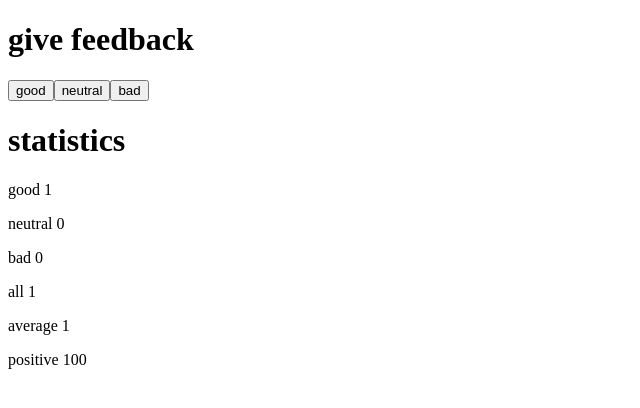
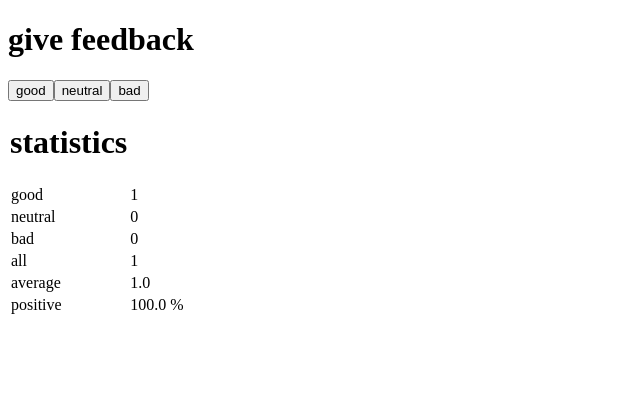
Before and after one commit to anh-tq-huynh/fullstack-course, a React (Vite) app in the folder part1/unicafe/unicafe/: page / in a window 1280 px wide. Both pictures are taken after a click on the button "good". Shown: the top 408 px of the page, without its empty margins (0-640 px from the left). Built offline with nearby package versions, Linux system fonts and the light colour scheme.

Commit message:
Exercise 1.11

```diff
--- a/part1/unicafe/unicafe/src/App.jsx
+++ b/part1/unicafe/unicafe/src/App.jsx
@@ -1,9 +1,22 @@
 import {useState} from "react";
 
 const StatisticsLine = ({text, count}) => {
-  return (
-      <p>{text} {count}</p>
-  )
+  if (text === "positive"){
+    return (
+        <tr>
+          <td>{text}</td>
+          <td>{count} %</td>
+        </tr>
+    )
+  }
+  else{
+    return (
+        <tr>
+          <td>{text}</td>
+          <td>{count}</td>
+        </tr>
+    )
+  }
 }
 
 const Button = ({text, onClick}) => {
@@ -17,18 +30,20 @@ const Statistics = (props) => {
   const neutral = props.neutral
   const bad = props.bad
   const totalVote = props.totalVote
+  const average = (good*1 + bad*(-1)) / totalVote
+  const positive = good * 100 / totalVote
 
   if (totalVote > 0){
     return (
-        <div>
+        <table>
           <h1>statistics</h1>
           <StatisticsLine text="good" count={good} />
           <StatisticsLine text="neutral" count={neutral} />
           <StatisticsLine text="bad" count={bad} />
           <StatisticsLine text= "all" count={totalVote} />
-          <StatisticsLine text="average" count = {(good*1 + bad*(-1)) / totalVote} />
-          <StatisticsLine text = "positive" count = {good * 100 / totalVote}/>
-        </div>
+          <StatisticsLine text="average" count = {average.toFixed(1)} />
+          <StatisticsLine text = "positive" count = {positive.toFixed(1)} />
+        </table>
     )
   }
   else{
```
